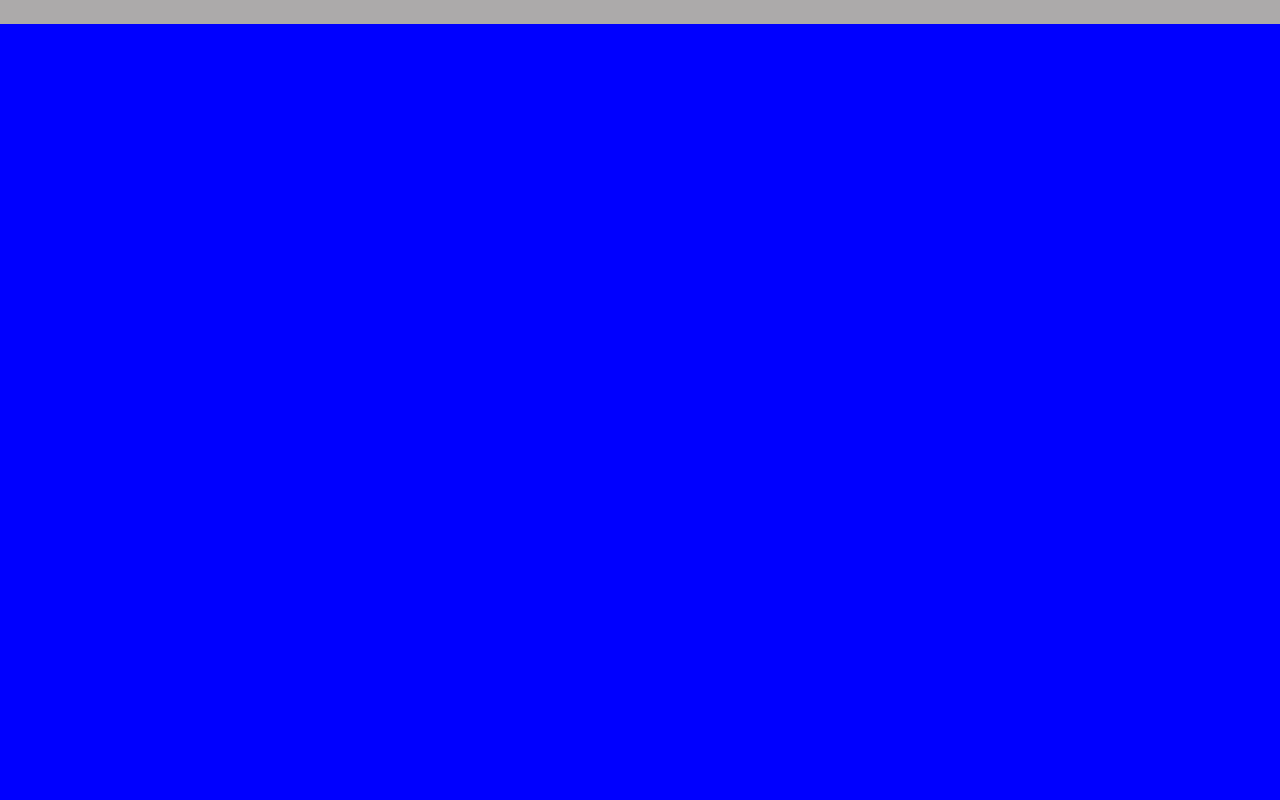
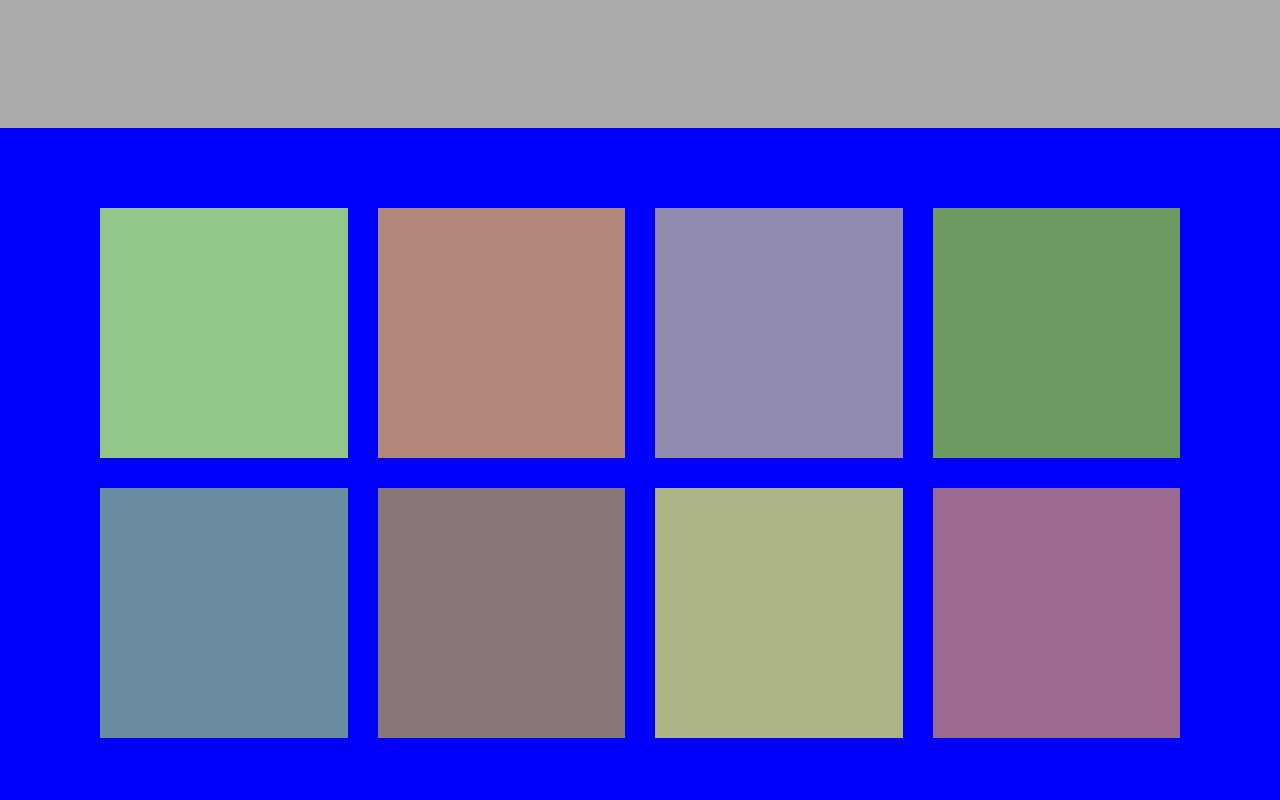
Before and after one commit to rsuazo/odin_next_web, a plain HTML site: page index.html in a window 1280 px wide. Shown: the part 1420-2220 px from the top of the page. Drawn offline with Linux system fonts and the light colour scheme.

Commit message:
finish grid config for 'latest'

```diff
--- a/css/styles.css
+++ b/css/styles.css
@@ -106,35 +106,68 @@
 }
 
 #latest_headline {
-  height: 104px;
+  height: 208px;
   background-color:rgb(172, 170, 170);
+
 }
 
 #latesttiles {
   height: 100%;
   background-color: blue;
   display: grid;
+  grid-gap: 30px;
+  grid-template-columns: 70px 1fr 1fr 1fr 1fr 70px;
+  grid-template-rows: 50px 250px 250px;
+  grid-template-areas:
+  ". . . . . ."
+  ". tile1 tile2 tile3 tile4 ."
+  ". tile5 tile6 tile7 tile8 .";
 }
 
 #latesttile1 {
-
+  grid-area: tile1;
+  height: 250px;
+  background-color: rgb(145, 199, 137);
 }
 
-#latesttile1 {
+#latesttile2 {
+  grid-area: tile2;
+  height: 250px;
+  background-color: rgb(177, 136, 121);
+}
 
+#latesttile3 {
+  grid-area: tile3;
+  height: 250px;
+  background-color: rgb(147, 139, 175);
 }
-#latesttile1 {
 
+#latesttile4 {
+  grid-area: tile4;
+  height: 250px;
+  background-color: rgb(109, 155, 98);
 }
-#latesttile1 {
 
+#latesttile5 {
+  grid-area: tile5;
+  height: 250px;
+  background-color: rgb(105, 140, 160);
 }
-#latesttile1 {
 
+#latesttile6 {
+  grid-area: tile6;
+  height: 250px;
+  background-color: rgb(136, 119, 119);
 }
-#latesttile1 {
 
+#latesttile7 {
+  grid-area: tile7;
+  height: 250px;
+  background-color: rgb(172, 180, 134);
 }
-#latesttile1 {
 
+#latesttile8 {
+  grid-area: tile8;
+  height: 250px;
+  background-color: rgb(156, 106, 145);
 }
```
